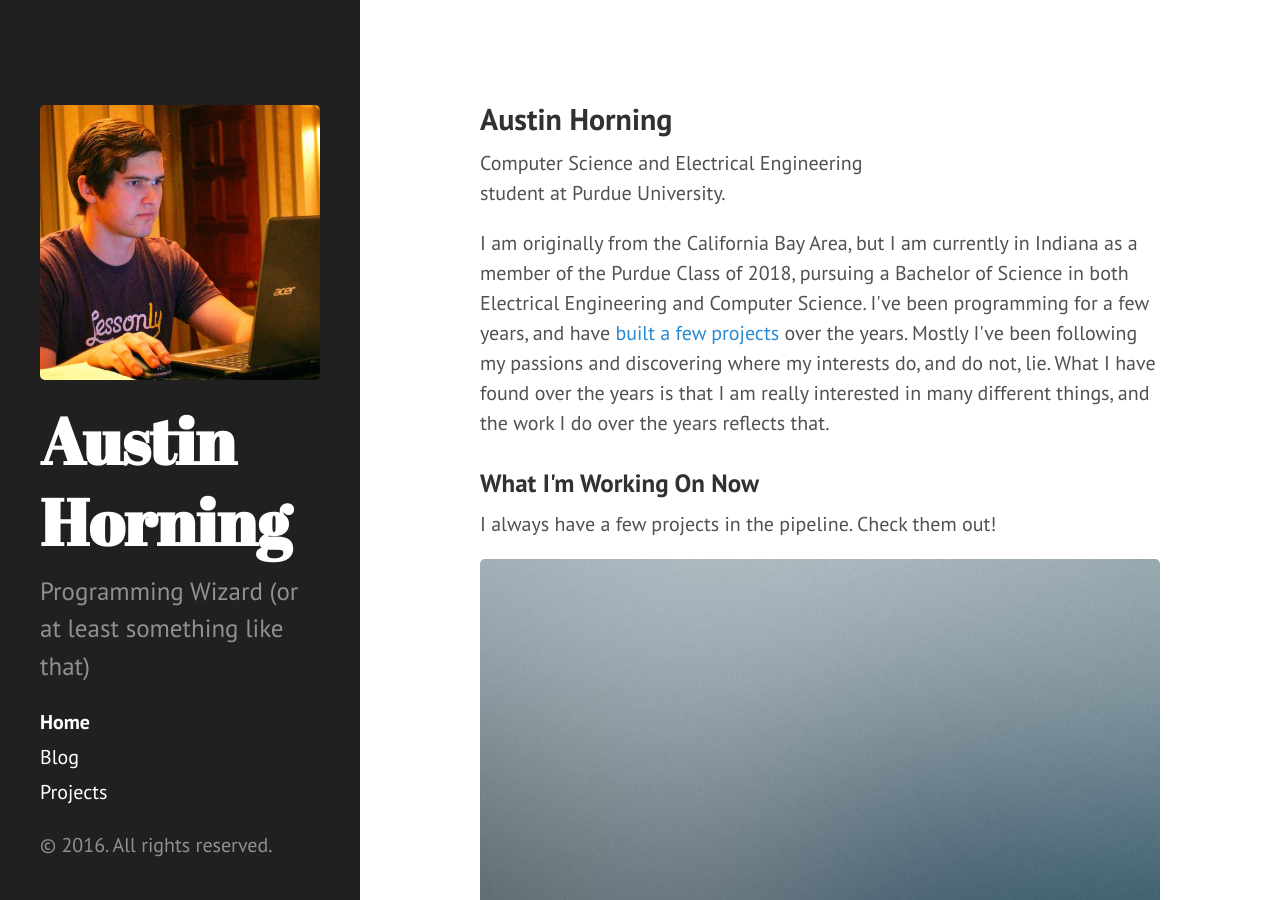
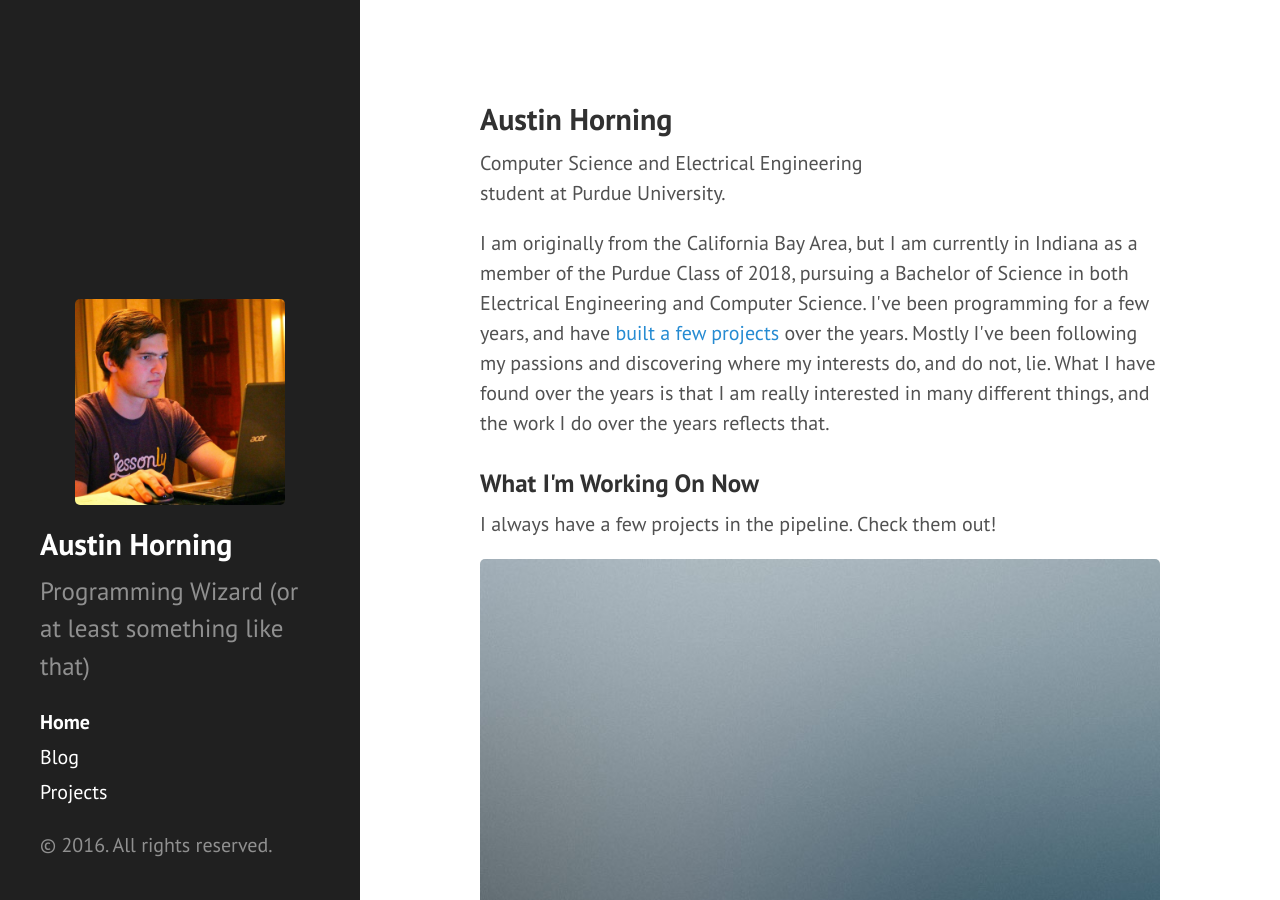
Before and after one commit to TheAustinSeven/theaustinseven.github.io, a Jekyll site: the page built from index.html, in a window 1280 px wide and 900 px high. Built offline with Jekyll 4.4.1, drawn with Linux system fonts in a browser that asks for light colours; the list of posts is cut into pages by our own code.

Commit message:
fixed sidebar

```diff
--- a/_includes/sidebar.html
+++ b/_includes/sidebar.html
@@ -1,12 +1,12 @@
 <div class="sidebar">
   <div class="container sidebar-sticky">
-    <img src="{{ site.baseurl }}images/profile.jpg">
+    <img src="{{ site.baseurl }}images/profile.jpg" style="width:75%;margin:auto;">
     <div class="sidebar-about">
-      <h1>
+      <h2>
         <a href="{{ site.baseurl }}">
           {{ site.title }}
         </a>
-      </h1>
+      </h2>
       <p class="lead">{{ site.description }}</p>
     </div>
 
```
